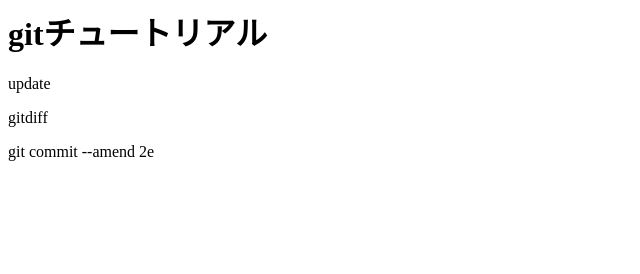
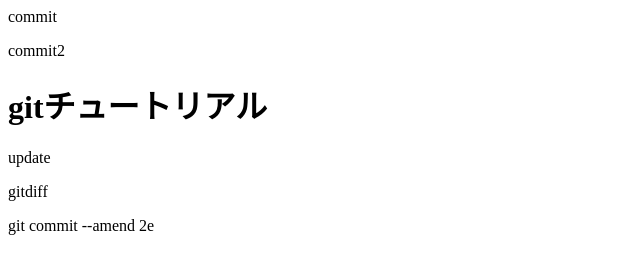
Before and after one commit to loger12/git_tutorial, a plain HTML site: page index.html in a window 1280 px wide. Shown: the whole page, without its empty margins (0-640 px from the left). Drawn offline with Linux system fonts and the light colour scheme.

Commit message:
torikesu commit! yarinaosi

```diff
--- a/index.html
+++ b/index.html
@@ -1,3 +1,5 @@
+<p>commit</p>
+<p>commit2</p>
 <h1>gitチュートリアル</h1>
 <p>update</p>
 <p>gitdiff</p>
```
